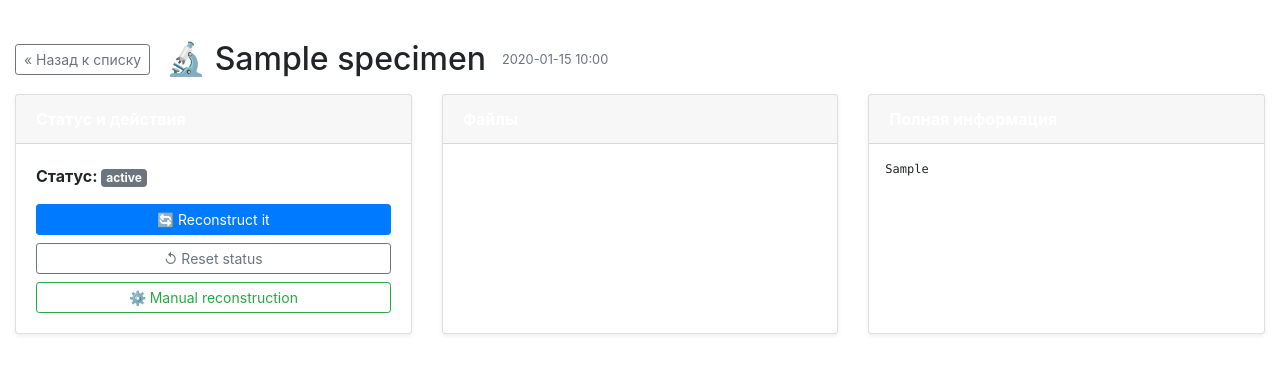
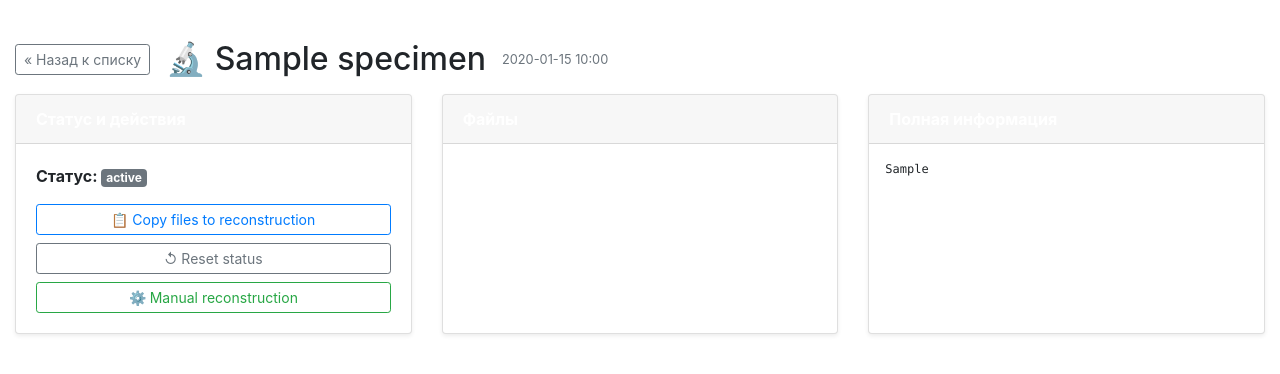
Before and after one commit to xTomo/rbtm-recon, a Flask app: template web/rbtmwebrecon/webrecon/templates/tomo_object.html in a window 1280 px wide. Shown: the part 56-430 px from the top of the page. Run offline with Flask 3, Linux system fonts and the light colour scheme; the template is opened without the code that fills it: most values are stand-ins (such as "Sample title", 1, 10 or a date in 2020); some libraries are stand-ins or nearby versions.

Commit message:
fix button.

```diff
--- a/web/rbtmwebrecon/webrecon/templates/tomo_object.html
+++ b/web/rbtmwebrecon/webrecon/templates/tomo_object.html
@@ -31,25 +31,16 @@
                         {% endif %}
                     </p>
                     <div class="d-flex flex-column" style="gap: 8px;">
-                        {% if tomo_object['tomo_status'] != 'reconstructing' %}
-                        <form action='{{ url_for("reconstruct", to_id=tomo_object["_id"]) }}' method="GET">
-                            <button type='submit' class="btn btn-primary btn-sm btn-block">
-                                🔄 Reconstruct it
+                        <form action='{{ url_for("copyfiles", to_id=tomo_object["_id"]) }}' method="GET">
+                            <button type='submit' class="btn btn-outline-primary btn-sm btn-block">
+                                📋 Copy files to reconstruction
                             </button>
                         </form>
-                        {% else %}
-                        <div class="alert alert-warning py-1 px-2 small">⏳ Реконструкция в процессе...</div>
-                        {% endif %}
                         <form action='{{ url_for("reset", to_id=tomo_object["_id"]) }}' method="GET">
                             <button type='submit' class="btn btn-outline-secondary btn-sm btn-block">
                                 ↺ Reset status
                             </button>
                         </form>
-                        {# <form action='{{ url_for("copyfiles", to_id=tomo_object["_id"]) }}' method="GET">
-                            <button type='submit' class="btn btn-outline-primary btn-sm btn-block">
-                                🚀 Send to reconstruction
-                            </button>
-                        </form> #}
                         <a href="{{ jupyter_server }}/tree/{{ tomo_object['_id'] }}"
                            class="btn btn-outline-success btn-sm btn-block">
                             ⚙ Manual reconstruction
```
